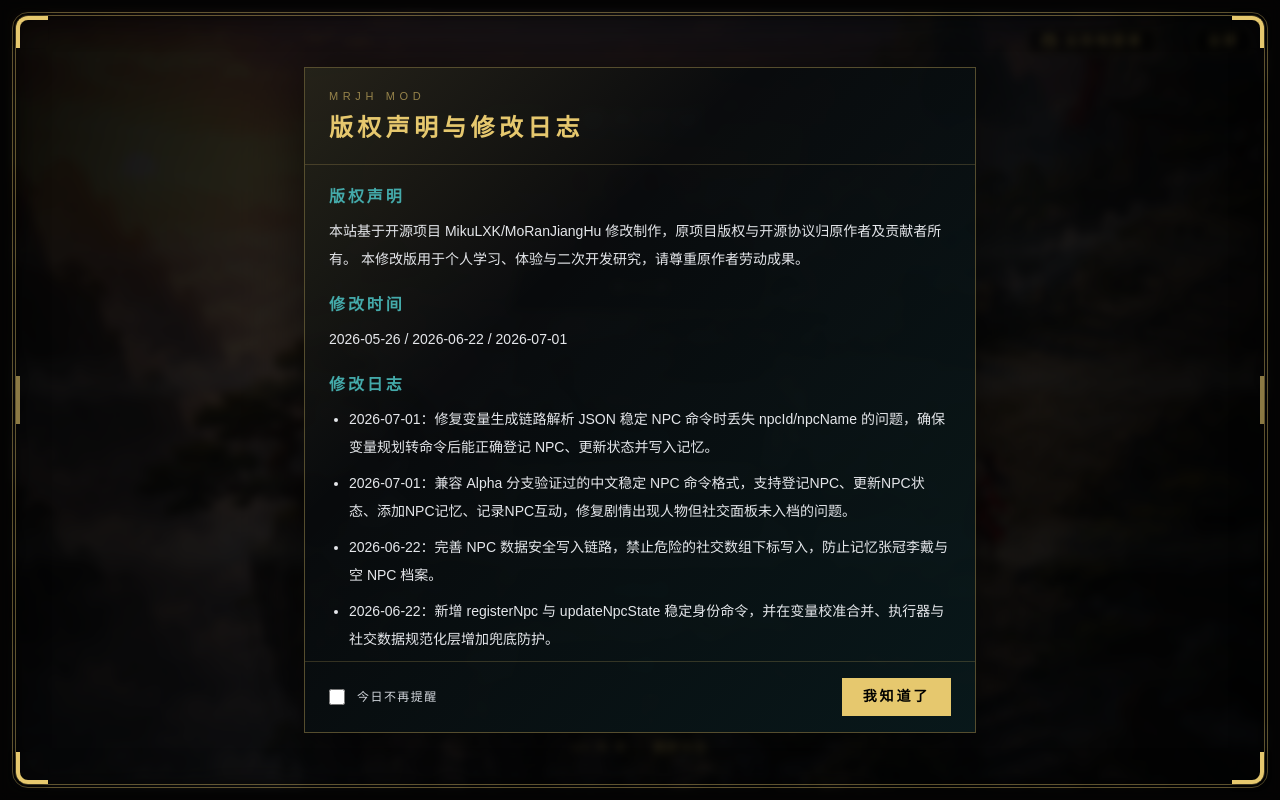
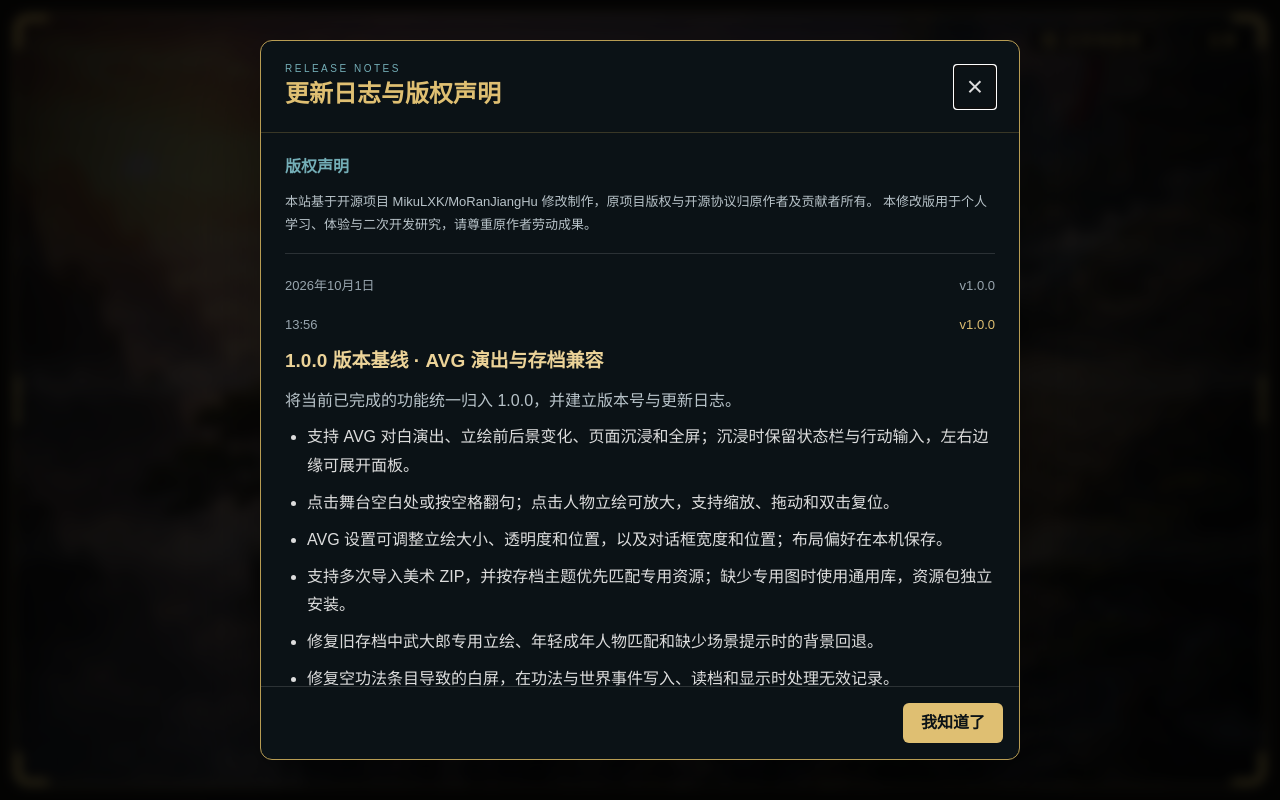
Before and after one commit to GordonFang1988/mrjh-mod, a React (Vite) app: page / in a window 1280 px wide. Built offline with nearby package versions, Linux system fonts and the light colour scheme.

Commit message:
Merge copyright notice and historical updates into changelog

```diff
--- a/components/layout/ChangelogModal.css
+++ b/components/layout/ChangelogModal.css
@@ -7,4 +7,5 @@
 .changelog-update{padding:16px 0}.changelog-update+.changelog-update{border-top:1px solid #ffffff22}.changelog-update-heading span{color:#dfbf72}
 .changelog-update h3{font-size:19px;font-weight:bold;color:#ecd398;margin:8px 0}.changelog-update p{color:#b8c3c9;margin:8px 0}.changelog-update ul{padding-left:22px;list-style:disc}.changelog-update li{margin:8px 0}
 .changelog-footer{display:flex;justify-content:space-between;align-items:center;gap:12px;padding:16px;border-top:1px solid #ffffff22}.changelog-footer button{color:#dfbf72}.changelog-footer button:disabled{opacity:.3}.changelog-dots{display:flex;gap:6px;flex-wrap:wrap;max-width:40%}.changelog-dots button{width:8px;height:8px;border-radius:50%;background:#647078}.changelog-dots button.active{background:#dfbf72}
+.changelog-copyright{padding-bottom:16px;margin-bottom:20px;border-bottom:1px solid #ffffff22}.changelog-copyright h3{color:#74aeb7;font-weight:bold;margin-bottom:8px}.changelog-copyright p{color:#b8c3c9;font-size:13px}.changelog-footer{flex-wrap:wrap}.changelog-footer .changelog-dismiss{margin-left:auto;padding:8px 18px;background:#dfbf72;color:#0b1216;border-radius:6px;font-weight:bold}
 @media(max-width:600px){.changelog-header,.changelog-entry{padding:16px}.changelog-update h3{font-size:17px}.changelog-entry{font-size:14px}}
--- a/components/layout/ChangelogModal.tsx
+++ b/components/layout/ChangelogModal.tsx
@@ -42,7 +42,7 @@ export function ChangelogModal({ onClose }: { onClose: () => void }) {
         <header className="changelog-header">
           <div>
             <p>RELEASE NOTES</p>
-            <h2 id="changelog-title">更新日志</h2>
+            <h2 id="changelog-title">更新日志与版权声明</h2>
           </div>
           <button type="button" aria-label="关闭更新日志" onClick={onClose}>
             ×
@@ -50,6 +50,13 @@ export function ChangelogModal({ onClose }: { onClose: () => void }) {
         </header>
 
         <article className="changelog-entry" aria-live="polite">
+          <section className="changelog-copyright" aria-labelledby="changelog-copyright-title">
+            <h3 id="changelog-copyright-title">版权声明</h3>
+            <p>
+              本站基于开源项目 MikuLXK/MoRanJiangHu 修改制作，原项目版权与开源协议归原作者及贡献者所有。
+              本修改版用于个人学习、体验与二次开发研究，请尊重原作者劳动成果。
+            </p>
+          </section>
           <div className="changelog-entry-heading">
             <time>{entry.date}</time>
             <span>{hasMultipleEntries ? `${entryIndex + 1} / ${releaseNotes.length}` : APP_VERSION_LABEL}</span>
@@ -71,8 +78,9 @@ export function ChangelogModal({ onClose }: { onClose: () => void }) {
           </div>
         </article>
 
-        {hasMultipleEntries ? (
-          <footer className="changelog-footer">
+        <footer className="changelog-footer">
+          {hasMultipleEntries ? (
+            <>
             <button type="button" disabled={!hasNewer} onClick={() => setEntryIndex((value) => value - 1)}>
               ← 较新一条
             </button>
@@ -91,8 +99,10 @@ export function ChangelogModal({ onClose }: { onClose: () => void }) {
             <button type="button" disabled={!hasOlder} onClick={() => setEntryIndex((value) => value + 1)}>
               较早一条 →
             </button>
-          </footer>
-        ) : null}
+            </>
+          ) : null}
+          <button type="button" className="changelog-dismiss" onClick={onClose}>我知道了</button>
+        </footer>
       </section>
     </div>, document.fullscreenElement || document.body
   );
--- a/components/layout/LandingNoticeModal.tsx
+++ /dev/null
@@ -1,99 +0,0 @@
-import React from 'react';
-
-const NOTICE_STORAGE_KEY = 'mrjh-mod-notice-dismissed-date';
-const NOTICE_VERSION = '2026-07-01-2';
-
-const getTodayKey = () => {
-    const now = new Date();
-    const year = now.getFullYear();
-    const month = String(now.getMonth() + 1).padStart(2, '0');
-    const day = String(now.getDate()).padStart(2, '0');
-    return `${year}-${month}-${day}:${NOTICE_VERSION}`;
-};
-
-const LandingNoticeModal: React.FC<{ onDismiss?: () => void }> = ({ onDismiss }) => {
-    const [open, setOpen] = React.useState(false);
-    const [hideToday, setHideToday] = React.useState(false);
-
-    React.useEffect(() => {
-        if (typeof window === 'undefined') return;
-        let dismissedDate: string | null = null;
-        try { dismissedDate = window.localStorage.getItem(NOTICE_STORAGE_KEY); } catch { /* Show notice without storage. */ }
-        setOpen(dismissedDate !== getTodayKey());
-        if (dismissedDate === getTodayKey()) onDismiss?.();
-    }, []);
-
-    const close = () => {
-        if (hideToday && typeof window !== 'undefined') {
-            try { window.localStorage.setItem(NOTICE_STORAGE_KEY, getTodayKey()); } catch { /* Dismiss for this visit. */ }
-        }
-        setOpen(false);
-        onDismiss?.();
-    };
-
-    if (!open) return null;
-
-    return (
-        <div className="fixed inset-0 z-[220] flex items-center justify-center bg-black/70 px-4 py-6 backdrop-blur-sm animate-fadeIn">
-            <div className="relative w-full max-w-2xl overflow-hidden border border-wuxia-gold/35 bg-[#090b0d]/95 shadow-[0_0_60px_rgba(0,0,0,0.75)]">
-                <div className="absolute inset-0 pointer-events-none bg-[linear-gradient(135deg,rgba(230,200,110,0.12),transparent_34%,rgba(13,188,195,0.08))]" />
-                <div className="relative z-10 border-b border-wuxia-gold/20 px-6 py-5">
-                    <div className="text-[11px] tracking-[0.42em] text-wuxia-gold/60">MRJH MOD</div>
-                    <h2 className="mt-2 font-serif text-2xl font-bold tracking-[0.18em] text-wuxia-gold">
-                        版权声明与修改日志
-                    </h2>
-                </div>
-
-                <div className="relative z-10 max-h-[62vh] space-y-5 overflow-y-auto px-6 py-5 text-sm leading-7 text-gray-200">
-                    <section>
-                        <h3 className="mb-2 font-serif text-base font-bold tracking-[0.18em] text-wuxia-cyan">版权声明</h3>
-                        <p>
-                            本站基于开源项目 MikuLXK/MoRanJiangHu 修改制作，原项目版权与开源协议归原作者及贡献者所有。
-                            本修改版用于个人学习、体验与二次开发研究，请尊重原作者劳动成果。
-                        </p>
-                    </section>
-
-                    <section>
-                        <h3 className="mb-2 font-serif text-base font-bold tracking-[0.18em] text-wuxia-cyan">修改时间</h3>
-                        <p>2026-05-26 / 2026-06-22 / 2026-07-01</p>
-                    </section>
-
-                    <section>
-                        <h3 className="mb-2 font-serif text-base font-bold tracking-[0.18em] text-wuxia-cyan">修改日志</h3>
-                        <ul className="list-disc space-y-2 pl-5">
-                            <li>2026-07-01：修复变量生成链路解析 JSON 稳定 NPC 命令时丢失 npcId/npcName 的问题，确保变量规划转命令后能正确登记 NPC、更新状态并写入记忆。</li>
-                            <li>2026-07-01：兼容 Alpha 分支验证过的中文稳定 NPC 命令格式，支持登记NPC、更新NPC状态、添加NPC记忆、记录NPC互动，修复剧情出现人物但社交面板未入档的问题。</li>
-                            <li>2026-06-22：完善 NPC 数据安全写入链路，禁止危险的社交数组下标写入，防止记忆张冠李戴与空 NPC 档案。</li>
-                            <li>2026-06-22：新增 registerNpc 与 updateNpcState 稳定身份命令，并在变量校准合并、执行器与社交数据规范化层增加兜底防护。</li>
-                            <li>新增 NPC 记忆安全写入命令 pushNpcMemory，优先按 npcId 定位，降低记忆写错角色的概率。</li>
-                            <li>补充提示词约束，要求 AI 给已有 NPC 追加个人记忆时避免猜测社交数组下标。</li>
-                            <li>增加 Netlify 构建配置，支持 GitHub 推送后自动构建部署。</li>
-                            <li>新增首页版权声明、修改日志弹窗与像素风动态背景。</li>
-                        </ul>
-                    </section>
-                </div>
-
-                <div className="relative z-10 flex flex-col gap-4 border-t border-wuxia-gold/20 px-6 py-4 sm:flex-row sm:items-center sm:justify-between">
-                    <label className="flex cursor-pointer select-none items-center gap-3 text-xs tracking-[0.12em] text-gray-300">
-                        <input
-                            type="checkbox"
-                            checked={hideToday}
-                            onChange={(event) => setHideToday(event.target.checked)}
-                            className="h-4 w-4 accent-wuxia-gold"
-                        />
-                        今日不再提醒
-                    </label>
-                    <button
-                        type="button"
-                        onClick={close}
-                        className="border border-wuxia-gold/55 bg-wuxia-gold px-5 py-2 font-serif text-sm font-bold tracking-[0.2em] text-black transition hover:bg-[#f3dc83]"
-                    >
-                        我知道了
-                    </button>
-                </div>
-            </div>
-        </div>
-    );
-};
-
-export default LandingNoticeModal;
--- a/components/layout/LandingPage.tsx
+++ b/components/layout/LandingPage.tsx
@@ -2,7 +2,6 @@
 import React from 'react';
 import GameButton from '../ui/GameButton';
 import { GitHubSyncButton } from '../features/Auth/GitHubSyncButton';
-import LandingNoticeModal from './LandingNoticeModal';
 import HomePixelBackground from './HomePixelBackground';
 import { APP_VERSION_LABEL } from '../../release/version';
 import { shouldShowDailyChangelog } from '../../release/dailyChangelog';
@@ -56,6 +55,10 @@ interface Props {
 }
 
 const LandingPage: React.FC<Props> = ({ onStart, onLoad, onImageManager, onWorldbookManager, onNovelDecomposition, onSettings, hasSave, onChangelog }) => {
+    React.useEffect(() => {
+        if (shouldShowDailyChangelog()) onChangelog();
+    }, [onChangelog]);
+
     return (
         <div className="h-full w-full flex flex-col items-center justify-center relative overflow-hidden bg-black z-40 rounded-xl">
             {/* Background Effects */}
@@ -70,7 +73,6 @@ const LandingPage: React.FC<Props> = ({ onStart, onLoad, onImageManager, onWorld
 
             {/* GitHub 云同步按钮 */}
             <GitHubSyncButton />
-            <LandingNoticeModal onDismiss={() => { if (shouldShowDailyChangelog()) onChangelog(); }} />
 
             {/* 全屏按钮 */}
             <button
--- a/release/releaseNotes.ts
+++ b/release/releaseNotes.ts
@@ -14,7 +14,11 @@ export const releaseNotes: readonly ReleaseNoteEntry[] = [{
             '支持多次导入美术 ZIP，并按存档主题优先匹配专用资源；缺少专用图时使用通用库，资源包独立安装。',
             '修复旧存档中武大郎专用立绘、年轻成年人物匹配和缺少场景提示时的背景回退。',
             '修复空功法条目导致的白屏，在功法与世界事件写入、读档和显示时处理无效记录。',
-            '右上角可复制或下载 AVG 诊断信息，方便排查图片绑定与加载问题。'
+            '右上角可复制或下载 AVG 诊断信息，方便排查图片绑定与加载问题。',
+            '2026-07-01：修复稳定 NPC 命令解析时丢失 npcId/npcName 的问题，并兼容中文登记、状态更新、记忆与互动命令，使剧情人物正确入档。',
+            '2026-06-22：完善 NPC 安全写入，增加 registerNpc、updateNpcState 与校准、执行、数据规范化防护，禁止危险的社交数组下标写入，防止空档案及记忆错写。',
+            '早期修改（2026-05-26 起）：增加按 npcId 定位的 pushNpcMemory 命令及提示词约束，避免 AI 猜测数组下标；增加 Netlify 构建配置与首页像素风动态背景。',
+            '将首页版权声明与原修改日志合并到本更新日志，刷新时每天仅提醒一次，有新版本记录时再次提醒，也可通过版本入口随时查看。'
         ]
     }]
 }];
```
Also changed, not shown: 1 other file (tests, documents, lock files or other folders).
